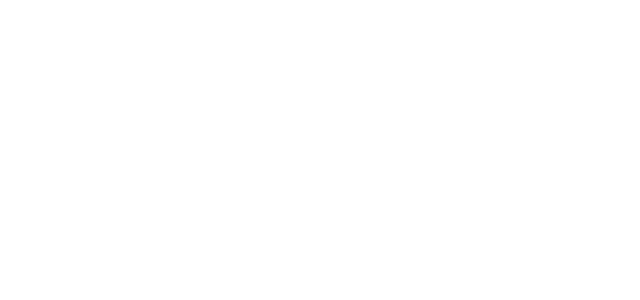
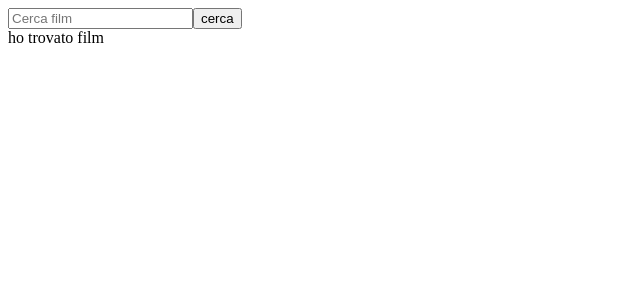
Before and after one commit to giuseppemaisto/BoolFlix, a Vue app: page / in a window 1280 px wide. Shown: the top 300 px of the page, without its empty margins (0-640 px from the left). Built offline with nearby package versions, Linux system fonts and the light colour scheme.

Commit message:
inserita barra ricerca

```diff
--- a/package.json
+++ b/package.json
@@ -9,6 +9,8 @@
     "preview": "vite preview"
   },
   "dependencies": {
+    "axios": "^1.2.2",
+    "bootstrap": "^5.2.3",
     "scss": "^0.2.4",
     "vue": "^3.2.45"
   },
--- a/src/App.vue
+++ b/src/App.vue
@@ -1,11 +1,20 @@
     <script>
+    import { store } from './store'
+    import AppContent from './components/AppContent.vue';
     export default {
-
+      components:{
+        AppContent,
+      },
+      data(){
+        return{
+          store,
+        }
+      }
     }
     </script>
 <template lang="">
   <div>
-
+    <AppContent></AppContent>
   </div>
 </template>
 <style lang="scss">
--- a/src/components/AppContent.vue
+++ b/src/components/AppContent.vue
@@ -1,11 +1,47 @@
 <script>
+import { store } from '../store';
+import cardFilm from './cardFilm.vue'
+import axios from 'axios'
 export default {
+  components:{
+    cardFilm,
+  },
+  data(){
+    return{
+        store,
+        searchText: '',
+    }
+  },
+  methods:{
+    search(input){
+        let apiCall = api_url + input;
 
+        axios.get(apiCall).then((response) => {
+            store.movieList = response.data.results
+        })
+    }
+  }
 }
 </script>
 <template lang="">
+<div class="container my-4">
+    <div class="row">
+
+        <div class="input-group mb-3">
+      <input type="text" class="form-control" placeholder="Cerca film " aria-label="Recipient's username" aria-describedby="button-addon2"
+      v-model="searchText" @keyup.enter="search(searchText)">
+      <button class="btn btn-outline-secondary" type="button" id="button-addon2" @click="search(searchText)">cerca</button>
+
+    </div>
+
+</div>
 <div>
+    ho trovato {{store.movieList.lenght}} film
+</div>
+<div class="row row-cols-5 gap-5 justify-content-between">
+    <cardFilm v-for="(item, index) in store.movieList" :key="index" :movie="item"></cardFilm>
 
+</div>
 </div>
 </template>
 <style lang="">
--- /dev/null
+++ b/src/components/cardFilm.vue
@@ -0,0 +1,16 @@
+        <script>
+        import { store } from '../store';
+        export default {
+            props:{
+                movie: Object,
+            }
+        }
+        </script>
+<template lang="">
+    <div>
+
+    </div>
+</template>
+<style lang="">
+
+</style>
--- /dev/null
+++ b/src/store.js
@@ -0,0 +1,7 @@
+import { reactive } from 'vue'
+
+export const store = reactive ({
+    api_key: 'ed5a553d0f0fa2ed377fc37dff0de52e',
+    api_url: 'https://api.themoviedb.org/3/search/movie?api_key=ed5a553d0f0fa2ed377fc37dff0de52e&language=it-IT&query=',
+    movieList : [],
+})
```
Also changed, not shown: 1 other file (tests, documents, lock files or other folders).
